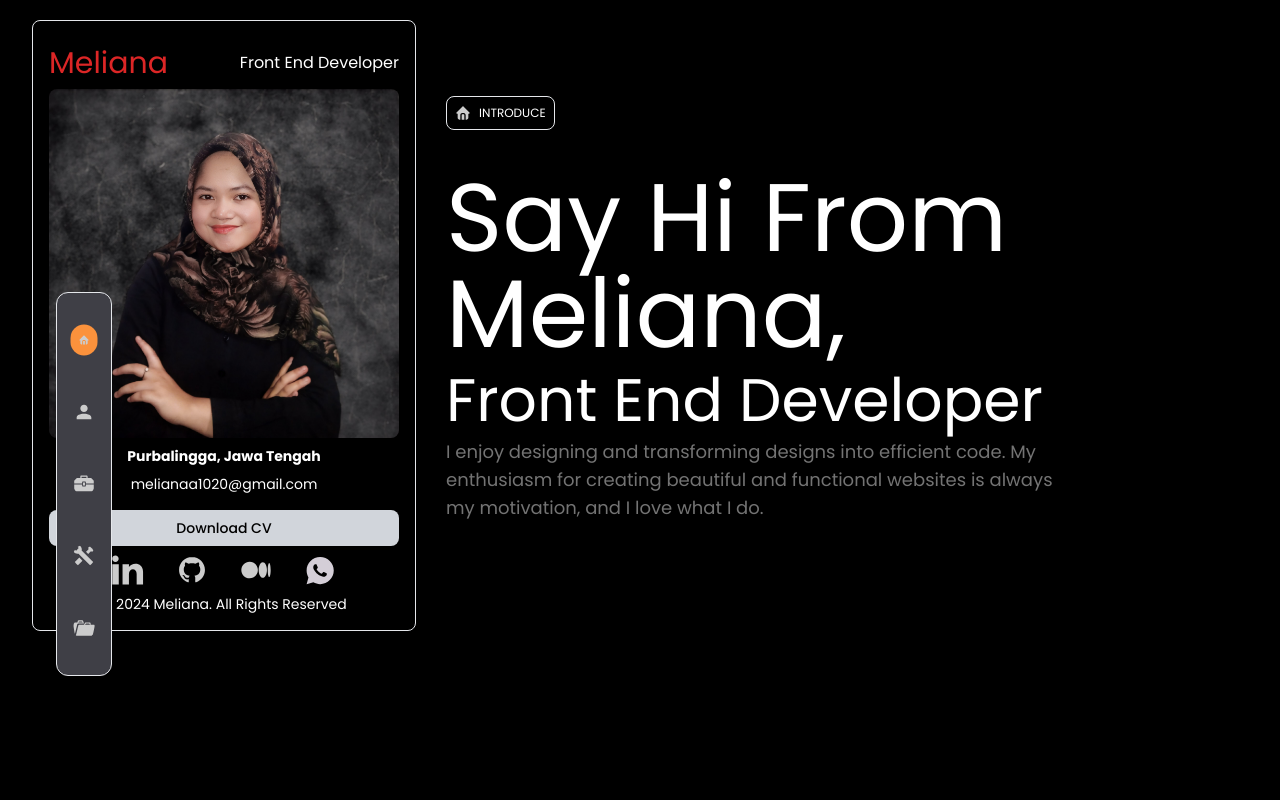
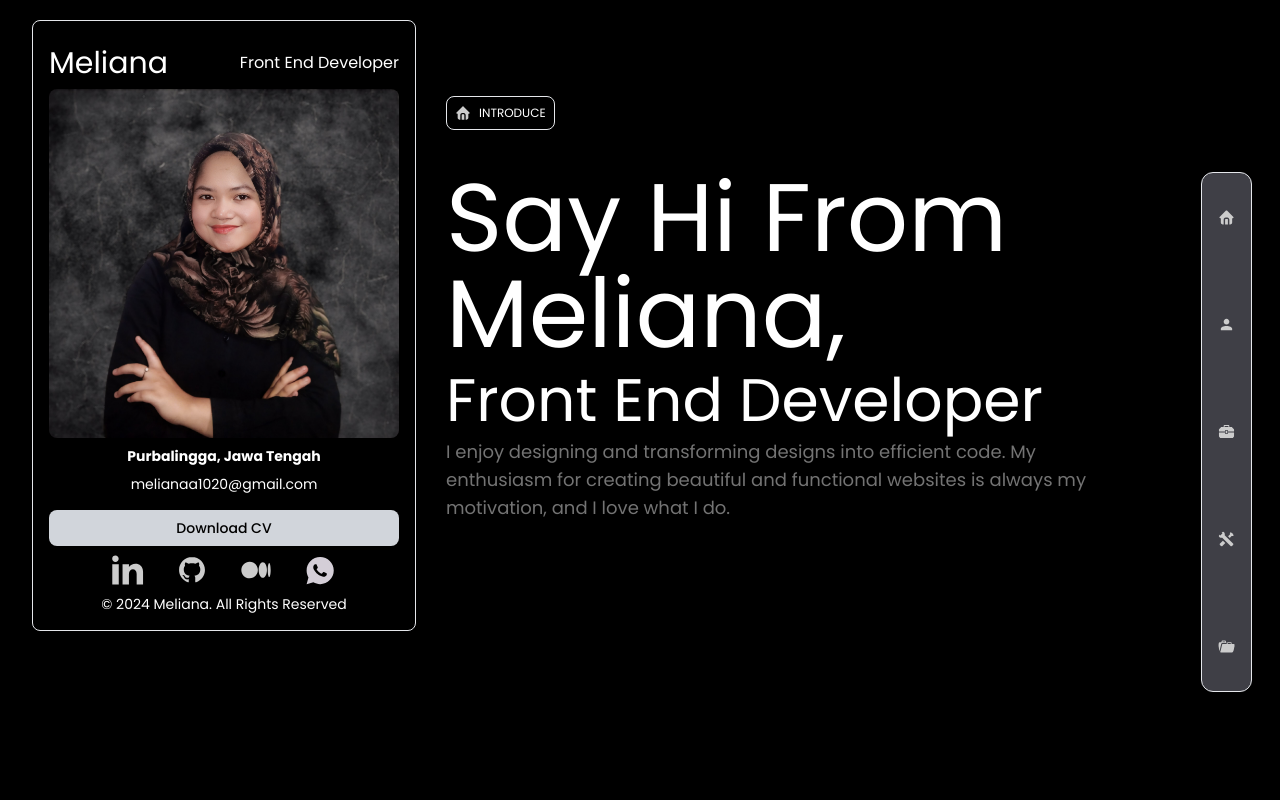
Before and after one commit to Meliana1020/portfolio, a React (Vite) app: page / in a window 1280 px wide. Shown: the top 800 px of the page. Built offline with nearby package versions, Linux system fonts and the light colour scheme.

Commit message:
edit position sidebar reesponsive

```diff
--- a/src/Components/Elements/SidebarMenu/sidebarMenu.jsx
+++ b/src/Components/Elements/SidebarMenu/sidebarMenu.jsx
@@ -1,15 +1,15 @@
 import React from "react";
-import { Link} from 'react-scroll';
+import { Link } from "react-scroll";
 
 const SidebarMenu = () => {
   return (
-    <div className="fixed right-7 left-7 lg:right-0 sm:right-7 bottom-6 sm:bottom-24 justify-between py-6 bg-zinc-700   flex flex-row lg:flex-col md:flex-col sm:flex-col items-center sm:justify-between sm:gap-2 lg:m-7 border rounded-xl z-50 sm:h-96 sm:w-14 w-80 h-10 sm:pt-4 sm:pb-4">
+    <div className="fixed right-7 lg:right-0 sm:right-7 bottom-6 lg:bottom-20 sm:bottom-24 justify-between py-6 bg-zinc-700 flex flex-row lg:flex-col md:flex-row md:bottom-4 md:right-10 md:w-[40%] md:h-12 lg:w-[4%] lg:h-[65%] sm:flex-col items-center sm:justify-between sm:gap-3 md:gap-4 lg:gap-6 gap-2 lg:m-7 border rounded-xl z-50 sm:h-96 sm:w-14 w-80 h-10 sm:pt-4 sm:pb-4">
       <Link
         activeClass="active bg-orange-400 rounded-full scale-50"
         to="home"
         spy={true}
         smooth={true}
-        offset={-150}
+        offset={-80}
         duration={50}
         className="p-4 sm:py-5"
       >
@@ -25,7 +25,7 @@ const SidebarMenu = () => {
         to="profile"
         spy={true}
         smooth={true}
-        offset={-150}
+        offset={-80}
         duration={50}
         className="p-4 sm:py-5"
       >
@@ -41,7 +41,7 @@ const SidebarMenu = () => {
         to="resume"
         spy={true}
         smooth={true}
-        offset={-150}
+        offset={-70}
         duration={50}
         className="p-4 sm:py-5"
       >
@@ -57,11 +57,11 @@ const SidebarMenu = () => {
         to="skills"
         spy={true}
         smooth={true}
-        offset={-100}
+        offset={-80}
         duration={50}
         className="p-4 sm:py-5"
       >
-       <img
+        <img
           className="brightness-100 hover:brightness-50 active:brightness-50 rounded-full w-6"
           src="/tools.svg"
           alt="more tools icon"
@@ -73,7 +73,7 @@ const SidebarMenu = () => {
         to="porto"
         spy={true}
         smooth={true}
-        offset={-150}
+        offset={-80}
         duration={50}
         className="p-4 sm:py-5"
       >
--- a/src/Components/Layouts/CardLayout.jsx
+++ b/src/Components/Layouts/CardLayout.jsx
@@ -4,7 +4,7 @@ const CardLayout = () => {
       <div className="bg-black text-white flex flex-col lg:flex-row items-center justify-start m-4">
         <div className="rounded-lg shadow-lg py-4 px-4 w-full text-center text-white border sm:max-w-sm">
           <div className="flex flex-row sm:flex-row items-center sm:justify-between sm:gap-4 gap-32 mb-2 sm:mb-">
-            <h1 className="text-2xl font-base mt-2 sm:mb-0 md:text-3xl text-yellow-400 lg:text-3xl sm:text-orange-500 lg:text-red-600 md:text-blue-600">Meliana</h1>
+            <h1 className="text-2xl font-base mt-2 sm:mb-0 md:text-3xl lg:text-3xl ">Meliana</h1>
             <p className="text-sm md:text-base sm:text-base sm:mt-2">Front End Developer</p>
           </div>
           <img
--- a/src/Components/Layouts/ContentLayout.jsx
+++ b/src/Components/Layouts/ContentLayout.jsx
@@ -6,7 +6,7 @@ import PortfolioContent from "./PortfolioContent";
 
 const ContentLayout = () => {
     return(
-        <div className="sm:mr-[80px] sm:ml-[60px] md:ml-[430px] md:mr-[100px] p-4">
+        <div className="sm:mr-[80px] sm:ml-[60px] md:ml-[430px] p-4">
           <HomeContent/>
           <ProfileContent/>
           <ResumeContent/>
```
